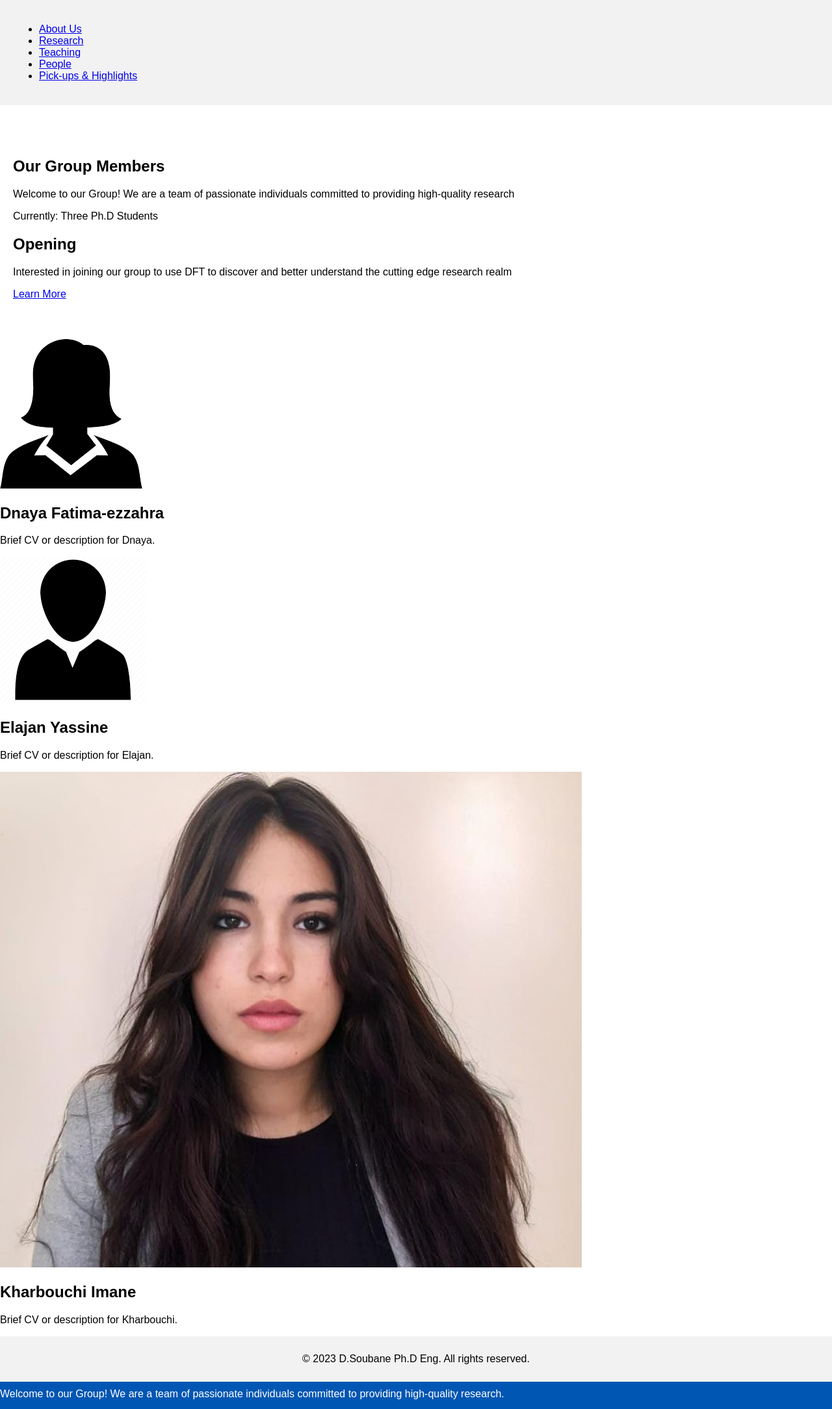
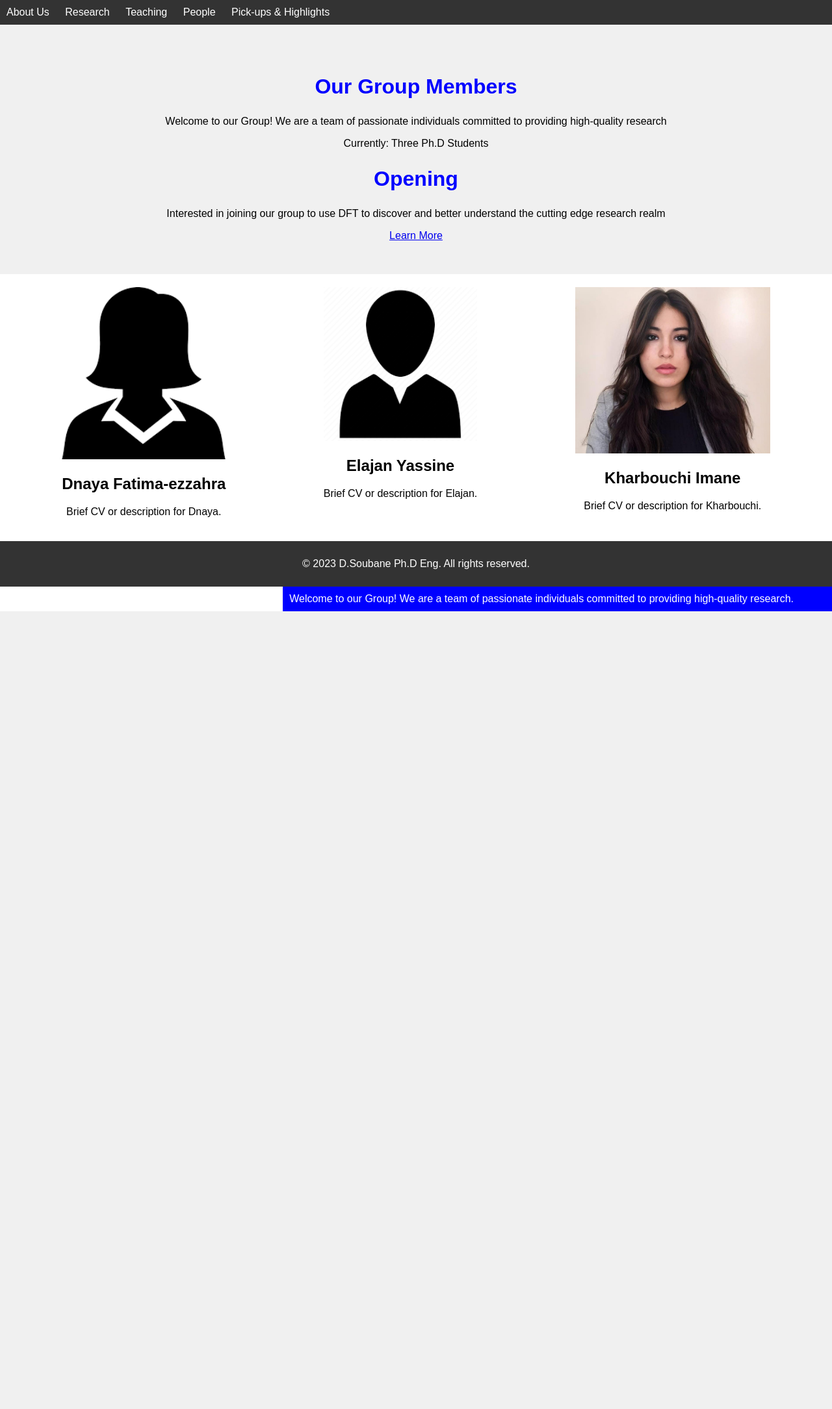
Before and after one commit to D-Soubane/D-Soubane.github.io, a PHP site: page /People.html in a window 1280 px wide; the page is wider, and only the part inside the window is pictured. Shown: that part at 65% size. After the commit the page ends 941 px from the top of that part, so only its background shows below. Run offline with PHP 8.4, Linux system fonts and the light colour scheme.

Commit message:
Update styles.css

```diff
--- a/styles.css
+++ b/styles.css
@@ -1,42 +1,102 @@
-/* Existing styles */
+/* Global styles */
 body {
     margin: 0;
+    padding: 0;
     font-family: Arial, sans-serif;
+    color: black; /* Set default text color to black */
 }
 
 header {
-    background-color: #f2f2f2;
+    background-color: #333;
+    color: blue; /* Set header text color to blue */
+    padding: 10px;
+}
+
+nav ul {
+    list-style: none;
+    margin: 0;
+    padding: 0;
+}
+
+nav ul li {
+    display: inline-block;
+    margin-right: 20px;
+}
+
+nav ul li a {
+    color: #fff;
+    text-decoration: none;
+}
+
+.banner {
+    text-align: center;
+    background-color: #f0f0f0;
+    padding: 50px;
+    color: black; /* Set banner text color to black */
+}
+
+.features {
+    display: flex;
+    justify-content: space-around;
     padding: 20px;
 }
 
-/* Adjustments for blue band */
-.blue-band {
-    background-color: #0056b3; /* Blue color */
-    color: white;
-    position: relative; /* Changed from absolute to relative */
-    padding: 10px 0; /* Adds padding around the text */
-    overflow: hidden; /* Ensure content doesn't overflow */
-    z-index: 1; /* Set to make sure it layers correctly */
+.feature {
+    text-align: center;
+    max-width: 300px;
 }
 
-/* Scrolling text within the band */
-.scrolling-text {
-    white-space: nowrap; /* Prevent line breaks */
-    overflow: hidden;
-    display: inline-block;
-    animation: scroll 10s linear infinite; /* Adjust the timing as necessary */
+.feature img {
+    width: 100%;
+    height: auto;
 }
 
-/* Adjust banner section */
-.banner {
-    padding: 60px 20px; /* Added padding to avoid overlap */
-    background-color: #fff; /* Background color for contrast */
-    z-index: 0; /* Ensure it appears below the bands */
+footer {
+    background-color: #333;
+    color: #fff;
+    text-align: center;
+    padding: 10px;
+    color: white; /* Set footer text color to white */
 }
 
-/* Example of adjusting footer */
-footer {
-    background-color: #f2f2f2;
-    padding: 10px 0;
+/* Custom styles for specific elements */
+.banner h1 {
+    font-size: 2em;
+    color: blue;
+}
+
+/* CSS animation for scrolling the text */
+@keyframes marquee {
+    0% { transform: translateX(100%); }
+    100% { transform: translateX(-100%); }
+}
+
+.scrolling-text {
+    white-space: nowrap;
+    animation: marquee 20s linear infinite; /* Increase the duration to slow down the scrolling */
+    color: white;
+    background-color: blue;
+    padding: 10px;
+}
+
+/* Custom style for copyright notice */
+footer p {
+    color: white;
+}
+
+/* Styles specific for people.html */
+.people-section {
+    display: flex;
+    justify-content: space-around;
+    padding: 20px;
+}
+
+.student-card {
     text-align: center;
+    max-width: 300px;
 }
+
+.student-card img {
+    width: 100%; /* Adjust the width as needed */
+    height: auto;
+}
```
